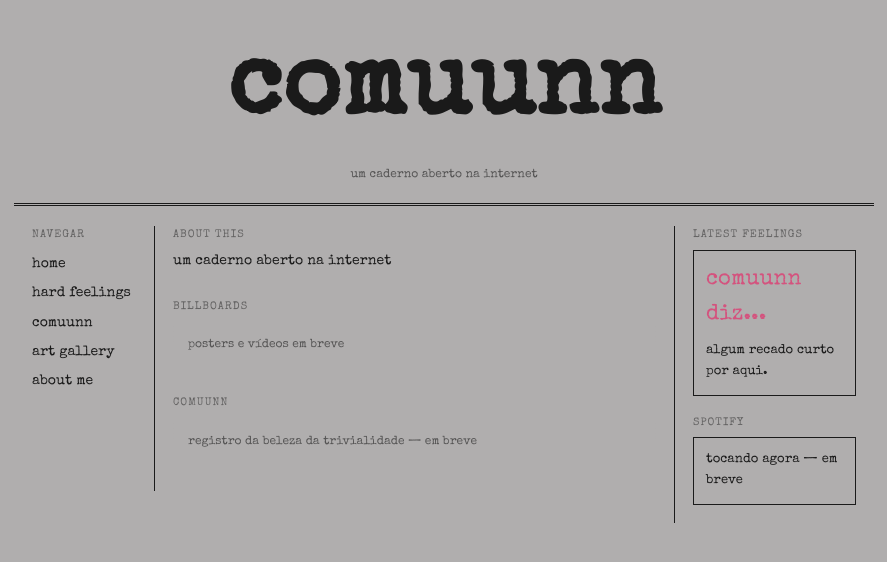
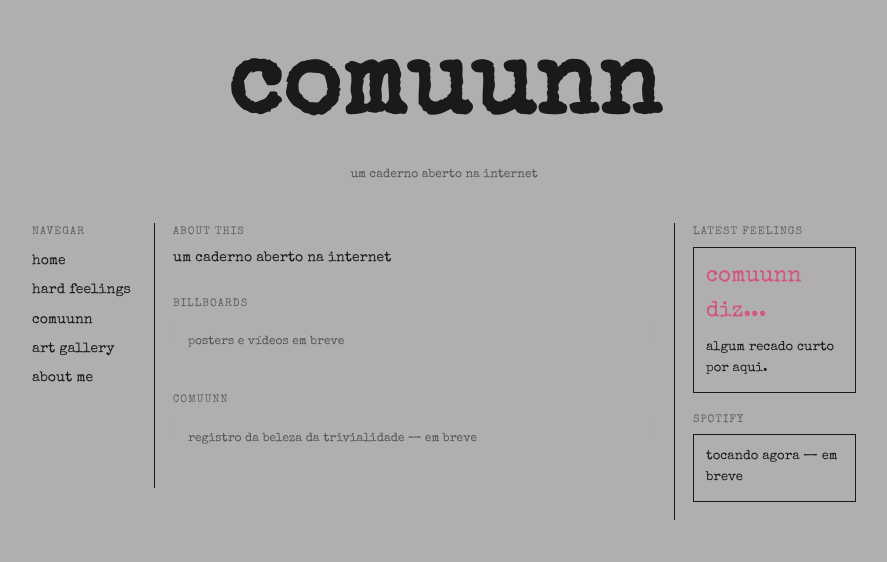
Before and after one commit to guiolhermer/comuunn, a Jekyll site: the page built from index.html, in a window 1280 px wide. Shown: the top 562 px of the page, without its empty margins (196-1083 px from the left). Built offline with Jekyll 4.4.1, drawn with Linux system fonts in a browser that asks for light colours.

Commit message:
fix: remove bottom border from home header for cleaner layout

```diff
--- a/assets/style.css
+++ b/assets/style.css
@@ -285,7 +285,6 @@ a:hover {
 /* ---------- cabeçalho da home ---------- */
 .home-header {
   text-align: center;
-  border-bottom: 3px double var(--ink);
   padding-bottom: 14px;
   margin-bottom: 4px;
 }
```
